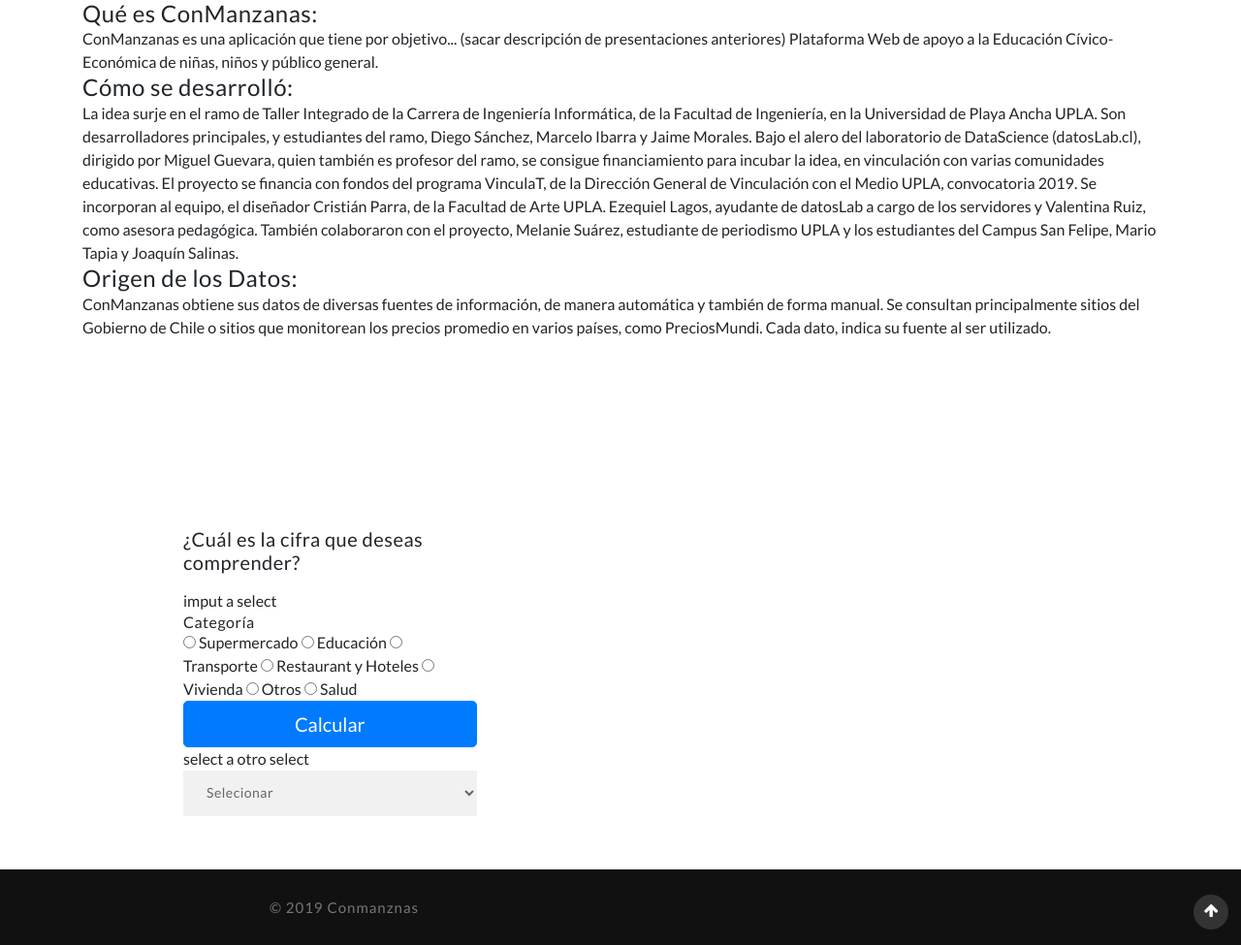
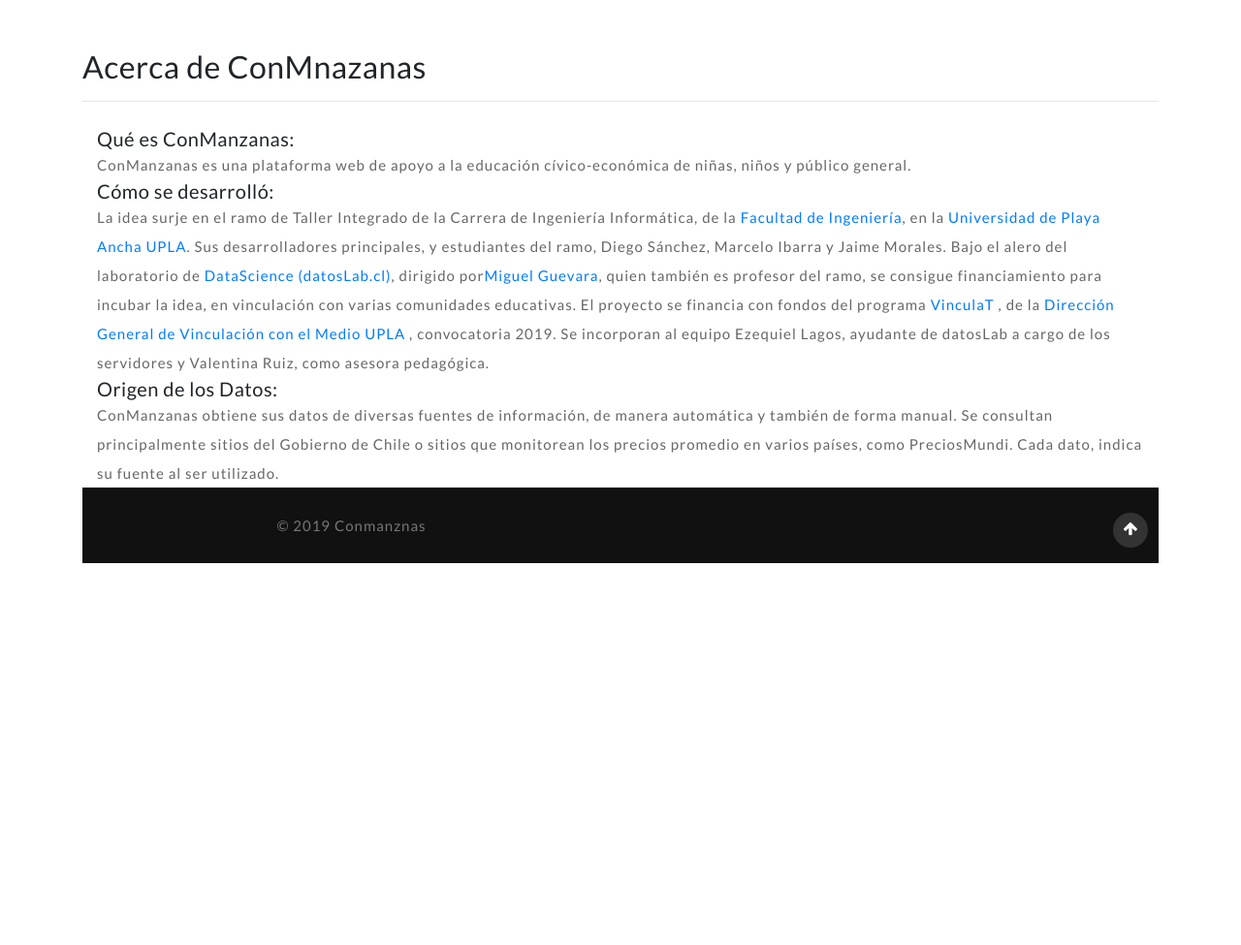
Before and after one commit to diego-san/conmanzanas, a Django app: page /Acerca_De/ in a window 1280 px wide. Shown: the part 94-1069 px from the top of the page at 97% size. After the commit the page ends 675 px from the top, so only its background shows below. Run offline with Django 3.2, Linux system fonts and the light colour scheme; some libraries are stand-ins or nearby versions.

Commit message:
vista acerca de lita

```diff
--- a/page/templates/page/acerca_de.html
+++ b/page/templates/page/acerca_de.html
@@ -275,197 +275,59 @@
 		</nav>
 		<!-- //nav -->
 	</div>
+	<!-- INFO ACERCA DE-->
 
-	<!-- INFO ACERCA DE-->
 <div class="container">
 
-<div class="col-lg-12 col-md-12 px-lg-12 px-0">
+<div class="col-lg-12 col-md-12 px-lg-12 px-0" style="padding-top:50px;">
 
-<p> <h4>Qué es ConManzanas:</h4>
-ConManzanas es una aplicación que tiene por objetivo... (sacar descripción de presentaciones anteriores)
-	Plataforma Web de apoyo a la Educación Cívico-Económica de niñas, niños y público general.
+<h2 class="section-title" >Acerca de ConMnazanas</h2>
+	<hr/>
+
+	<div class="container" style="padding-top:10px;">
+ <h5>Qué es ConManzanas:</h5>
+		<p>
+ConManzanas es una plataforma web de apoyo a la educación cívico-económica de niñas, niños y público general.
 	</p>
 
 
-	<p>
-<h4> Cómo se desarrolló: </h4>
-La idea surje en el ramo de Taller Integrado de la Carrera de Ingeniería Informática, de la Facultad de Ingeniería, en la Universidad de Playa Ancha UPLA. Son desarrolladores principales, y estudiantes del ramo, Diego Sánchez, Marcelo Ibarra y Jaime Morales. Bajo el alero del laboratorio de DataScience (datosLab.cl), dirigido por Miguel Guevara, quien también es profesor del ramo, se consigue financiamiento para incubar la idea, en vinculación con varias comunidades educativas. El proyecto se financia con fondos del programa VinculaT, de la Dirección General de Vinculación con el Medio UPLA, convocatoria 2019.
-Se incorporan al equipo, el diseñador Cristián Parra, de la Facultad de Arte UPLA. Ezequiel Lagos, ayudante de datosLab a cargo de los servidores y Valentina Ruiz, como asesora pedagógica. También colaboraron con el proyecto, Melanie Suárez, estudiante de periodismo UPLA y los estudiantes del Campus San Felipe, Mario Tapia y Joaquín Salinas.
+<h5> Cómo se desarrolló: </h5>
+		<p>
+La idea surje en el ramo de Taller Integrado de la Carrera de Ingeniería Informática,
+	de la <a href="https://www.upla.cl/facultad/ingenieria/" target="_blank">Facultad de Ingeniería</a>,
+	en la <a href="https://www.upla.cl/portada/" target="_blank"> Universidad de Playa Ancha UPLA</a>.
+	Sus desarrolladores principales,
+	y estudiantes del ramo, Diego Sánchez, Marcelo Ibarra y Jaime Morales.
+	Bajo el alero del laboratorio de <a href="https://datoslab.cl/" target="_blank">DataScience (datosLab.cl)</a>,
+	dirigido por<a href="http://orcid.org/0000-0002-2319-5184" target="_blank">Miguel Guevara</a>,
+	quien también es profesor del ramo, se consigue financiamiento para incubar la idea,
+	en vinculación con varias comunidades educativas.
+	El proyecto se financia con fondos del programa <a href="https://www.upla.cl/vinculate/convocatoria-procesos-de-incubacion-2019/" target="_blank">VinculaT</a> ,
+	de la <a href="https://upla.cl/vinculacion/" target="_blank">Dirección General de Vinculación con el Medio UPLA</a> , convocatoria 2019.
+Se incorporan al equipo Ezequiel Lagos, ayudante de datosLab a cargo de los servidores y Valentina Ruiz,
+	como asesora pedagógica.
+
 </p>
 
 
 
-	<p>
-<h4>Origen de los Datos: </h4>
+<h5>Origen de los Datos: </h5>
+		<p>
 ConManzanas obtiene sus datos de diversas fuentes de información, de manera automática y también de forma manual. Se consultan principalmente sitios del Gobierno de Chile o sitios que monitorean los precios promedio en varios países, como PreciosMundi.
 Cada dato, indica su fuente al ser utilizado.
 </p>
 
-</div>
+
 </div>
 
 
 
 
 
-<script type="text/javascript">
-function activar() {
-  frm = document.forms[0];
-  for (i=0; ele = frm.getElementsByTagName('select')[i]; i++)
-    ele.style.display = 'none';
-  for (i=0; ele = arguments[i]; i++)
-    frm[ele].style.display = 'block';
-}
-</script>
-
-
-            <div class="container">
-				<div class="col-lg-5 col-md-8 px-lg-3 px-0">
-					<div class="banner-form-w3 ml-lg-5">
-						<div class="padding">
-							<!-- banner form -->
-							  <form method="POST"  name="form">
-							  	{% csrf_token %}
-								<h5 class="mb-3">¿Cuál es la cifra que deseas comprender?</h5>
-								<div class="form-style-w3ls " >
-									imput a select
-									<h6 class="mb-12">Categoría</h6>
 
 
 
-									<input type="radio" name="rad" onclick="activar('supermercado')" /> Supermercado
-									<input type="radio" name="rad" onclick="activar('educacion')" /> Educación
-									<input type="radio" name="rad" onclick="activar('transporte')" /> Transporte
-									<input type="radio" name="rad" onclick="activar('restaurant')" /> Restaurant y Hoteles
-									<input type="radio" name="rad" onclick="activar('vivienda')" /> Vivienda
-									<input type="radio" name="rad" onclick="activar('otros')" /> Otros
-									<input type="radio" name="rad" onclick="activar('salud')" /> Salud
 
-
-									<select name="supermercado" required="" class="form-control" style="display:none">
-									<option>Precio en supermercados</option>
-									</select>
-
-									<select name="educacion" required="" class="form-control" style="display:none">
-									<option>Seleccionar Todo</option>
-									<option>Infraestructura educación</option>
-									<option>Costo educación</option>
-									</select>
-
-									<select name="transporte" required="" class="form-control" style="display:none">
-									<option>Seleccionar Todo</option>
-									<option>Transprte y servicio</option>
-									<option>Medios de transporte</option>
-									</select>
-
-									<select name="restaurant" required="" class="form-control" style="display:none">
-									<option>Seleccionar Todo</option>
-									<option>Precio restaurant</option>
-									<option>Precio hoteles</option>
-									</select>
-
-									<select name="vivienda" required="" class="form-control" style="display:none">
-									<option>Seleccionar Todo</option>
-									<option>Vivienda y salario</option>
-									<option>Articulos para el hogar</option>
-									<option>Gastos de vivienda</option>
-									</select>
-
-									<select name="otros" required="" class="form-control" style="display:none">
-									<option>Seleccionar Todo</option>
-									<option>Ropa y calazado</option>
-									<option>Ocio y deportes</option>
-									<option>Recreacion y cultura</option>
-									</select>
-
-										<select name="salud" required="" class="form-control" style="display:none">
-									<option>Medicamento</option>
-									<option>Infraestructura salud</option>
-									<option>Servicios</option>
-									<option>Insumos</option>
-									</select>
-
-
-									<input type="submit" name="" Class="btn btn-primary btn-lg btn-block" value="Calcular">
-								</div>
-
-							</form>
-							<!-- //banner form -->
-
-
-select a otro select
-<form name="formulario1" action="#">
-			<select class="seleccion" name="cosa" onchange="cambia()">
-				<option value="0">Selecionar
-				<option value="1">Salud
-				<option value="2">Supermercado
-				<option value="3">Educacion
-				<option value="4">Vivienda
-				<option value="5">Otros
-				<option value="6">Transporte
-				<option value="7">Restaurant y hoteles
-			</select>
-
-
-			<select class="seleccion" name="opt" style="display:none">
-				<option value="-">-
-			</select>
-
-		</form>
-
-		<script type="text/javascript">
-			//1) Definir Las Variables Correspondintes
-
-			var opt_1 = new Array ("Seleccionar Todo", "Medicamento", "Infraestructura salud", "Servicios","Insumos");
-			var opt_2 = new Array ("Precio en supermercados");
-			var opt_3 = new Array ("Seleccionar Todo", "Infraestructura educación", "Costo educación");
-			var opt_4 = new Array ("Seleccionar Todo", "Vivienda y salario", "Articulos para el hogar", "Gastos de vivienda");
-			var opt_5 = new Array ("Seleccionar Todo", "Ropa y calazado", "Ocio y deportes", "Recreacion y cultura");
-			var opt_6 = new Array ("Seleccionar Todo", "Transprte y servicio", "Medios de transporte");
-			var opt_7 = new Array ("Seleccionar Todo", "Precio restaurant", "Precio hoteles");
-
-
-
-			// 2) crear una funcion que permita ejecutar el cambio dinamico
-
-			function cambia(){
-				var cosa;
-				//Se toma el vamor de la "cosa seleccionada"
-				cosa = document.formulario1.cosa[document.formulario1.cosa.selectedIndex].value;
-				//se chequea si la "cosa" esta definida
-				if(cosa!=0){
-					//selecionamos las cosas Correctas
-					mis_opts=eval("opt_" + cosa);
-					//se calcula el numero de cosas
-					num_opts=mis_opts.length;
-					//marco el numero de opt en el select
-					document.formulario1.opt.length = num_opts;
-					//para cada opt del array, la pongo en el select
-					for(i=0; i<num_opts; i++){
-						document.formulario1.opt.options[i].value=mis_opts[i];
-						document.formulario1.opt.options[i].text=mis_opts[i];
-					}
-					}else{
-						//si no habia ninguna opt seleccionada, elimino las cosas del select
-						document.formulario1.opt.length = 1;
-						//ponemos un guion en la unica opt que he dejado
-						document.formulario1.opt.options[0].value="-";
-						document.formulario1.opt.options[0].text="-";
-					}
-					//hacer un reset de las opts
-					document.formulario1.opt.options[0].selected = true;
-
-				}
-
-
-
-		</script>
-
-
-	</div>
-					</div>
-				</div>
-			</div>
 
 
 <!-- copyright -->
```
